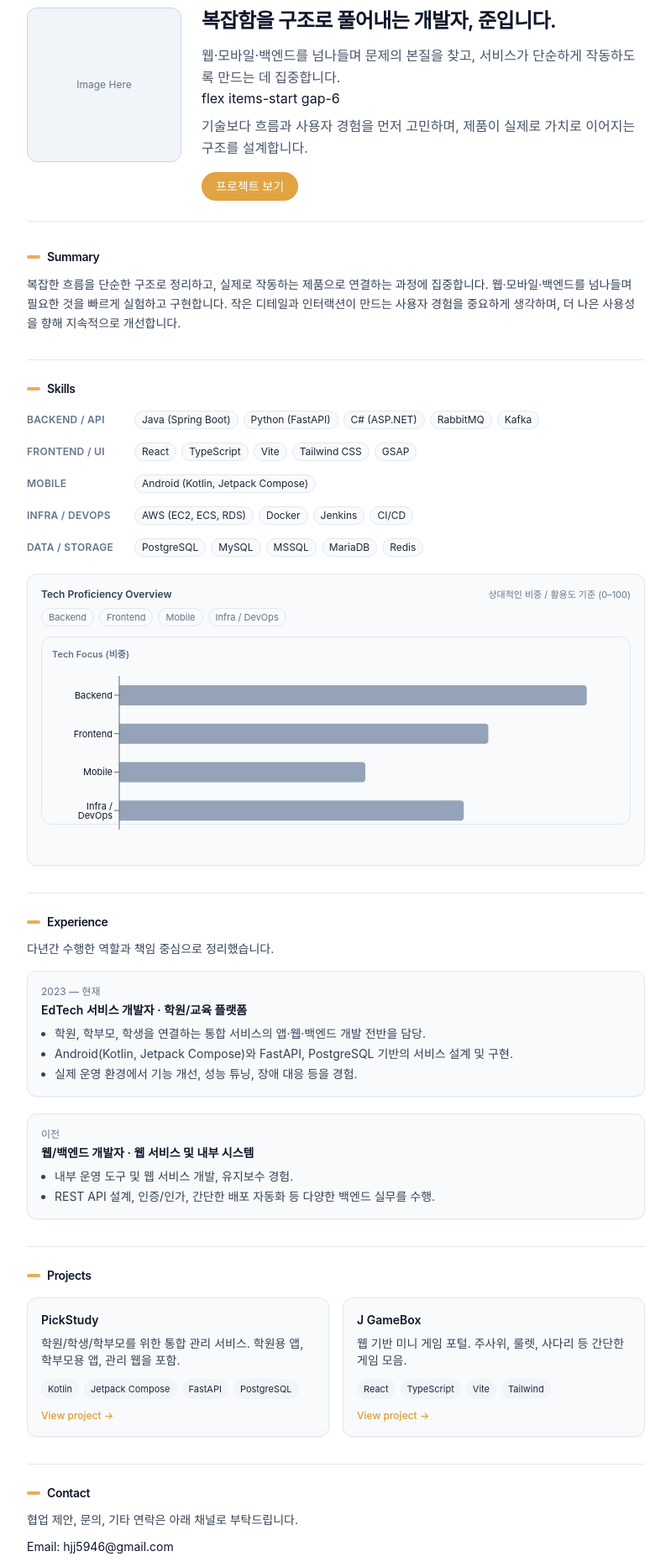
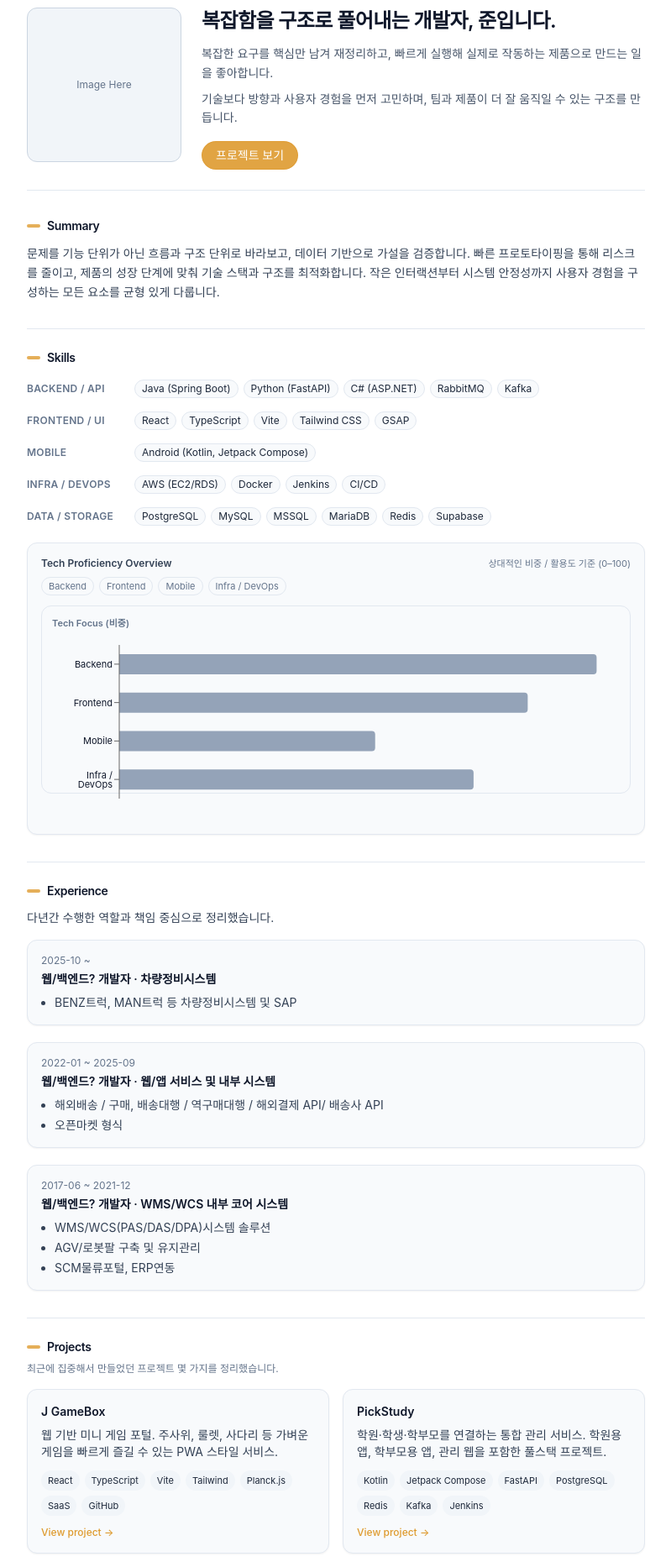
Before and after one commit to hjj5946-upply/hjj_resume, a React (Vite) app: page / in a window 1280 px wide. Shown: the part 80-1946 px from the top of the page at 84% size, without its empty margins (240-1039 px from the left). Built offline with nearby package versions, Linux system fonts and the light colour scheme.

Commit message:
251209_1

```diff
--- a/src/App.tsx
+++ b/src/App.tsx
@@ -13,10 +13,79 @@ import {
 import { SiNotion } from "react-icons/si";
 
 type Theme = "light" | "dark";
+type View = "home" | "projects";
+
+const PROJECTS = [
+  {
+    id: "jgamebox",
+    name: "J GameBox",
+    description:
+      "웹 기반 미니 게임 포털. 주사위, 룰렛, 사다리 등 가벼운 게임을 빠르게 즐길 수 있는 PWA 스타일 서비스.",
+    techs: ["React", "TypeScript", "Vite", "Tailwind", "Planck.js", "SaaS", "GitHub"],
+    link: "https://jun-gamebox.com",
+  },
+  {
+    id: "pickstudy",
+    name: "PickStudy",
+    description:
+      "학원·학생·학부모를 연결하는 통합 관리 서비스. 학원용 앱, 학부모용 앱, 관리 웹을 포함한 풀스택 프로젝트.",
+    techs: ["Kotlin", "Jetpack Compose", "FastAPI", "PostgreSQL", "Redis", "Kafka", "Jenkins"],
+    link: "https://pick-study.edu",
+  },
+  {
+    id: "toel",
+    name: "Btorate",
+    description:
+      "해외 배송·구매대행·결제/정산·WMS/WCS/SCM를 통합한 B2B 웹 포털. 운영 실무를 위한 관리 콘솔 및 대시보드 구축.",
+    techs: ["Java", "Spring Boot", "MySQL", "Redis", "RabbitMQ", "AWS"],
+    link: undefined, // 외부에서 볼 수 없으면 undefined 그대로 두면 됨
+  },
+  {
+    id: "wms",
+    name: "WMS System",
+    description:
+      "개인 지출 패턴을 태그와 그래프로 시각화하는 웹 서비스. 카테고리별 분석과 정기 지출 관리 기능 제공.",
+    techs: ["React", "TypeScript", "Node.js", "PostgreSQL"],
+    link: undefined,
+  },
+  {
+    id: "wcs",
+    name: "PAS/DAS",
+    description:
+      "개인 지출 패턴을 태그와 그래프로 시각화하는 웹 서비스. 카테고리별 분석과 정기 지출 관리 기능 제공.",
+    techs: ["React", "TypeScript", "Node.js", "PostgreSQL"],
+    link: undefined,
+  },
+  {
+    id: "account",
+    name: "씀씀이 기록",
+    description:
+      "개인 지출 패턴을 태그와 그래프로 시각화하는 웹 서비스. 카테고리별 분석과 정기 지출 관리 기능 제공.",
+    techs: ["React", "TypeScript", "Node.js", "PostgreSQL"],
+    link: "https://hjj5946-upply.github.io/actbook/lock",
+  },
+  {
+    id: "covid19",
+    name: "열화상 데이터",
+    description:
+      "개인 지출 패턴을 태그와 그래프로 시각화하는 웹 서비스. 카테고리별 분석과 정기 지출 관리 기능 제공.",
+    techs: ["React", "TypeScript", "Node.js", "PostgreSQL"],
+    link: undefined,
+  },
+  {
+    id: "elfin",
+    name: "엘핀 쇼핑몰",
+    description:
+      "개인 지출 패턴을 태그와 그래프로 시각화하는 웹 서비스. 카테고리별 분석과 정기 지출 관리 기능 제공.",
+    techs: ["ReactJS", "Fiber", "SaaS", "supabase", "GitHub"],
+    link: undefined,
+  },
+];
 
 function App() {
   const [theme, setTheme] = useState<Theme>("light");
   const [showScrollTop, setShowScrollTop] = useState(false);
+  const [view, setView] = useState<View>("home");
 
   // 초기 테마 로드
   useEffect(() => {
@@ -52,7 +121,7 @@ function App() {
     if (typeof window === "undefined") return;
 
     const handleScroll = () => {
-      setShowScrollTop(window.scrollY > 240);
+      setShowScrollTop(window.scrollY > 740);
     };
 
     window.addEventListener("scroll", handleScroll, { passive: true });
@@ -124,6 +193,7 @@ function App() {
       </header>
 
         {/* 메인 컨테이너 */}
+      {view === "home" ? (
         <main className="mx-auto max-w-3xl px-4 pb-16 pt-8">
           {/* Hero / 이름 + 한줄소개 + 이미지 영역 */}
           <section className="mb-8 border-b border-slate-200 pb-6 dark:border-slate-700">
@@ -142,14 +212,12 @@ function App() {
                   복잡함을 구조로 풀어내는 개발자, 준입니다.
                 </h2>
 
-              <p className="mt-3 text-s leading-relaxed text-slate-600 dark:text-slate-300">
-                웹·모바일·백엔드를 넘나들며 문제의 본질을 찾고,
-                서비스가 단순하게 작동하도록 만드는 데 집중합니다.
+                <p className="mt-3 text-sm leading-relaxed text-slate-600 dark:text-slate-300">
+                  복잡한 요구를 핵심만 남겨 재정리하고, 빠르게 실행해 실제로 작동하는 제품으로 만드는 일을 좋아합니다.
                 </p>
-              flex items-start gap-6
-              <p className="mt-2 text-s leading-relaxed text-slate-600 dark:text-slate-300">
-                기술보다 흐름과 사용자 경험을 먼저 고민하며,
-                제품이 실제로 가치로 이어지는 구조를 설계합니다.
+
+                <p className="mt-2 text-sm leading-relaxed text-slate-600 dark:text-slate-300">
+                  기술보다 방향과 사용자 경험을 먼저 고민하며, 팀과 제품이 더 잘 움직일 수 있는 구조를 만듭니다.
                 </p>
 
                 <div className="mt-4 flex flex-wrap gap-3 text-sm">
@@ -172,10 +240,9 @@ function App() {
           <section id="summary" className="mb-8">
             <SectionTitle>Summary</SectionTitle>
             <p className="mt-3 text-sm leading-relaxed text-slate-700 dark:text-slate-300">
-            복잡한 흐름을 단순한 구조로 정리하고, 실제로 작동하는 제품으로 연결하는 과정에 집중합니다.
-            웹·모바일·백엔드를 넘나들며 필요한 것을 빠르게 실험하고 구현합니다.
-            작은 디테일과 인터랙션이 만드는 사용자 경험을 중요하게 생각하며,
-            더 나은 사용성을 향해 지속적으로 개선합니다.
+              문제를 기능 단위가 아닌 흐름과 구조 단위로 바라보고, 데이터 기반으로 가설을 검증합니다.
+              빠른 프로토타이핑을 통해 리스크를 줄이고, 제품의 성장 단계에 맞춰 기술 스택과 구조를 최적화합니다.
+              작은 인터랙션부터 시스템 안정성까지 사용자 경험을 구성하는 모든 요소를 균형 있게 다룹니다.
             </p>
           </section>
 
@@ -215,7 +282,7 @@ function App() {
                 <SkillRow
                   label="Infra / DevOps"
                   items={[
-                  "AWS (EC2, ECS, RDS)",
+                    "AWS (EC2/RDS)",
                     "Docker",
                     "Jenkins",
                     "CI/CD",
@@ -229,6 +296,7 @@ function App() {
                     "MSSQL",
                     "MariaDB",
                     "Redis",
+                    "Supabase",
                   ]}
                 />
               </div>
@@ -280,23 +348,47 @@ function App() {
             </p>
 
             <div className="mt-4 space-y-5">
-            <ExperienceItem
-              period="2023 — 현재"
-              role="EdTech 서비스 개발자"
-              org="학원/교육 플랫폼"
+              {/* <ExperienceItem
+                period="2025-10 ~ "
+                role="웹/백엔드? 개발자"
+                org="WMS/WCS 코어 시스템"
                 bullets={[
-                "학원, 학부모, 학생을 연결하는 통합 서비스의 앱·웹·백엔드 개발 전반을 담당.",
-                "Android(Kotlin, Jetpack Compose)와 FastAPI, PostgreSQL 기반의 서비스 설계 및 구현.",
-                "실제 운영 환경에서 기능 개선, 성능 튜닝, 장애 대응 등을 경험.",
+                  "중장비 재고 시스템 로봇 제어시스템"
                 ]}
               />
               <ExperienceItem
-              period="이전"
-              role="웹/백엔드 개발자"
-              org="웹 서비스 및 내부 시스템"
+                period="2022-01 ~ 2025-09"
+                role="웹/백엔드? 개발자"
+                org="게임 임베디드 및 내부 코어/정산 시스템"
                 bullets={[
-                "내부 운영 도구 및 웹 서비스 개발, 유지보수 경험.",
-                "REST API 설계, 인증/인가, 간단한 배포 자동화 등 다양한 백엔드 실무를 수행.",
+                  "게임개발 기반 사내 내부 프로그램 / 사내 직원관리 프로그램 /"
+                ]}
+              /> */}
+              <ExperienceItem
+                period="2025-10 ~"
+                role="웹/백엔드? 개발자"
+                org="차량정비시스템"
+                bullets={[
+                  "BENZ트럭, MAN트럭 등 차량정비시스템 및 SAP",
+                ]}
+              />
+              <ExperienceItem
+                period="2022-01 ~ 2025-09"
+                role="웹/백엔드? 개발자"
+                org="웹/앱 서비스 및 내부 시스템"
+                bullets={[
+                  "해외배송 / 구매, 배송대행 / 역구매대행 / 해외결제 API/ 배송사 API",
+                  "오픈마켓 형식",
+                ]}
+              />
+              <ExperienceItem
+                period="2017-06 ~ 2021-12"
+                role="웹/백엔드? 개발자"
+                org="WMS/WCS 내부 코어 시스템"
+                bullets={[
+                  "WMS/WCS(PAS/DAS/DPA)시스템 솔루션",
+                  "AGV/로봇팔 구축 및 유지관리",
+                  "SCM물류포털, ERP연동",
                 ]}
               />
             </div>
@@ -308,19 +400,32 @@ function App() {
             className="mb-8 border-t border-slate-200 pt-6 dark:border-slate-700"
           >
             <SectionTitle>Projects</SectionTitle>
+            <p className="mt-2 text-xs text-slate-500 dark:text-slate-400">
+              최근에 집중해서 만들었던 프로젝트 몇 가지를 정리했습니다.
+            </p>
+
+            {/* 상위 4개만 노출 */}
             <div className="mt-4 grid gap-4 md:grid-cols-2">
+              {PROJECTS.slice(0, 4).map((project) => (
                 <ProjectCard
-              name="PickStudy"
-              description="학원/학생/학부모를 위한 통합 관리 서비스. 학원용 앱, 학부모용 앱, 관리 웹을 포함."
-              techs={["Kotlin", "Jetpack Compose", "FastAPI", "PostgreSQL"]}
-              link="#"
+                  key={project.id}
+                  name={project.name}
+                  description={project.description}
+                  techs={project.techs}
+                  link={project.link}
                 />
-            <ProjectCard
-              name="J GameBox"
-              description="웹 기반 미니 게임 포털. 주사위, 룰렛, 사다리 등 간단한 게임 모음."
-              techs={["React", "TypeScript", "Vite", "Tailwind"]}
-              link="https://example.com"
-            />
+              ))}
+            </div>
+
+            {/* 전체 보기 버튼 */}
+            <div className="mt-4 flex justify-end">
+              <button
+                type="button"
+                onClick={() => setView("projects")}
+                className="text-xs font-medium text-slate-600 underline-offset-4 hover:underline dark:text-slate-200"
+              >
+                전체 프로젝트 보기 →
+              </button>
             </div>
           </section>
 
@@ -338,6 +443,11 @@ function App() {
             </div>
           </section>
         </main>
+      ) : (
+        <main className="mx-auto max-w-3xl px-4 pb-16 pt-8">
+          <ProjectsPage onBack={() => setView("home")} />
+        </main>
+      )}
 
       {/* 우측 하단 스크롤 위로 버튼 */}
       <ScrollToTopButton visible={showScrollTop} onClick={scrollToTop} />
@@ -542,4 +652,41 @@ const scrollToProjects = () => {
   });
 };
 
+type ProjectsPageProps = {
+  onBack: () => void;
+};
+
+function ProjectsPage({ onBack }: ProjectsPageProps) {
+  return (
+    <section className="mb-8">
+      <SectionTitle>All Projects</SectionTitle>
+      <p className="mt-3 text-sm text-slate-700 dark:text-slate-300">
+        실제로 운영·출시했거나 의미 있게 진행했던 프로젝트들을 정리했습니다.
+      </p>
+
+      <div className="mt-4 grid gap-4 md:grid-cols-2">
+        {PROJECTS.map((project) => (
+          <ProjectCard
+            key={project.id}
+            name={project.name}
+            description={project.description}
+            techs={project.techs}
+            link={project.link}
+          />
+        ))}
+      </div>
+
+      <div className="mt-6 flex justify-end">
+        <button
+          type="button"
+          onClick={onBack}
+          className="text-xs font-medium text-slate-600 underline-offset-4 hover:underline dark:text-slate-200"
+        >
+          메인으로 돌아가기
+        </button>
+      </div>
+    </section>
+  );
+}
+
 export default App;
--- a/src/components/SkillChart.tsx
+++ b/src/components/SkillChart.tsx
@@ -8,10 +8,10 @@ import {
   } from "recharts";
 
   const data = [
-    { name: "Backend", value: 95 },
-    { name: "Frontend", value: 75 },
-    { name: "Mobile", value: 50 },
-    { name: "Infra / DevOps", value: 70 },
+    { name: "Backend", value: 97 },
+    { name: "Frontend", value: 83 },
+    { name: "Mobile", value: 52 },
+    { name: "Infra / DevOps", value: 72 },
   ];
 
   export function SkillChart() {
```
Lines whose indentation alone changed are shown as unchanged.
